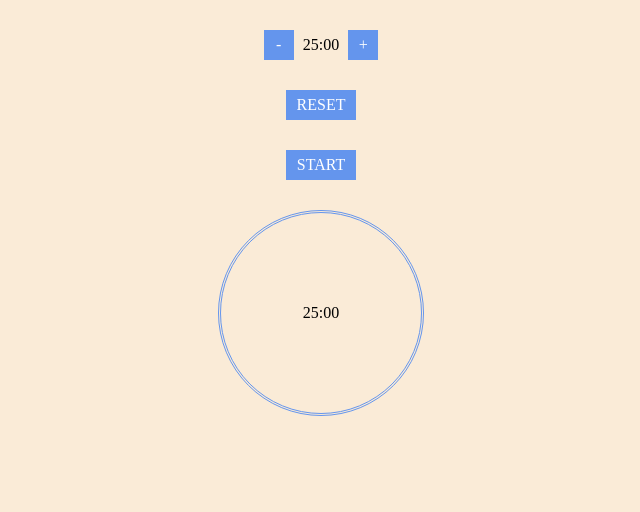
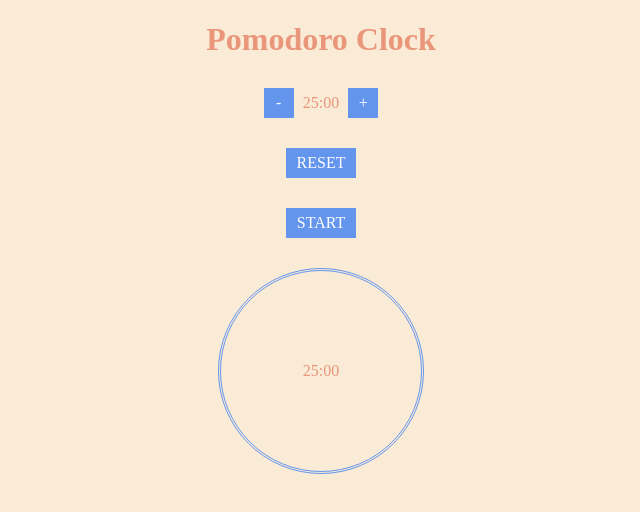
Before and after one commit to MichalStachnik/pomodoroJS, a plain HTML site: page index.html in a window 1280 px wide. Both pictures are taken after a click on the button "RESET". Shown: the whole page, without its empty margins (319-959 px from the left). Drawn offline with Linux system fonts and the light colour scheme.

Commit message:
added  some functionality

```diff
--- a/app.js
+++ b/app.js
@@ -38,7 +38,10 @@ minus.onclick = function(){
 reset.onclick = function(){
     console.log('clicked')
     toggleStart = false
-    clock.innerHTML = controlsSpan.innerHTML
+    mins = 25
+    secs = 0
+    clock.innerHTML = '25:00'
+    controlsSpan.innerHTML = '25:00'
 }
 startStop.onclick = function(){
     var myTimeout = setInterval(timer, 1000)
--- a/index.html
+++ b/index.html
@@ -5,6 +5,7 @@
         <link rel="stylesheet" href="styles.css"/>
     </head>
     <body>
+        <h1>Pomodoro Clock</h1>
         <div id="controls">
             <button id="minus">-</button>
             <span id="controlsSpan"></span>
--- a/styles.css
+++ b/styles.css
@@ -3,6 +3,8 @@
 }
 body{
     background: antiquewhite;
+    text-align: center;
+    color: darksalmon;
 }
 button{
     background: cornflowerblue;
```
